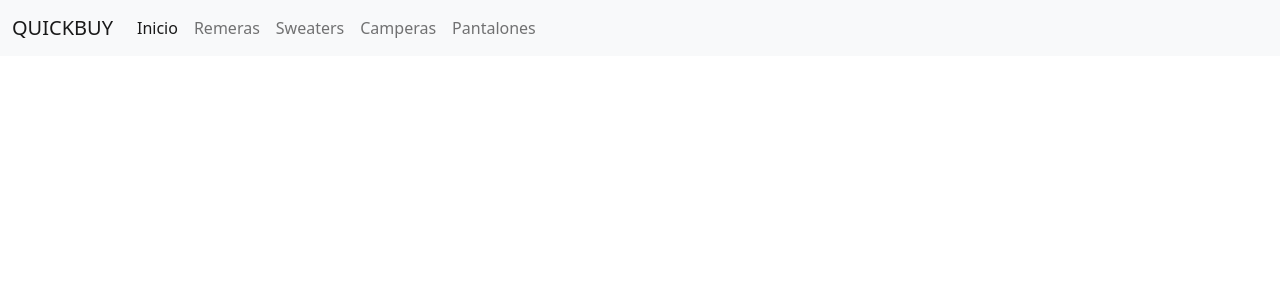
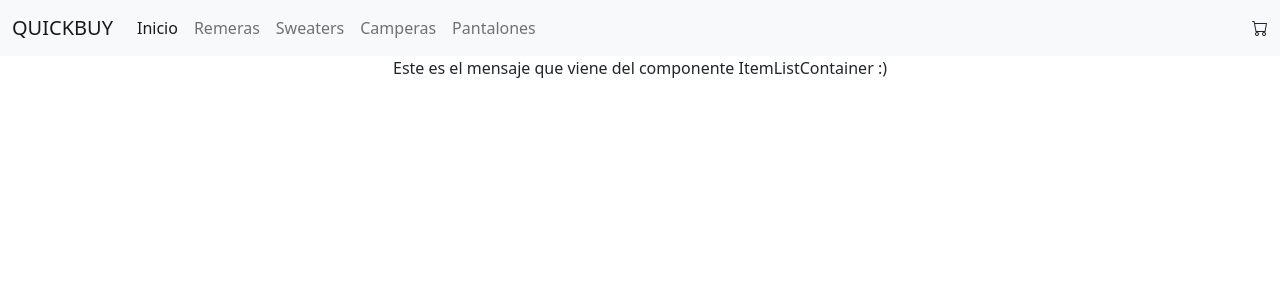
Before and after one commit to matiasmarangone/curso-react, a React (Create React App) app: page / in a window 1280 px wide. Shown: the top 300 px of the page. Built offline with nearby package versions, Linux system fonts and the light colour scheme.

Commit message:
Add Cart Widget and ItemListContainer component

```diff
--- a/package.json
+++ b/package.json
@@ -10,6 +10,7 @@
     "@testing-library/react": "^13.2.0",
     "@testing-library/user-event": "^13.5.0",
     "bootstrap": "^5.1.3",
+    "bootstrap-icons": "^1.8.2",
     "react": "^18.1.0",
     "react-dom": "^18.1.0",
     "react-scripts": "5.0.1",
--- a/src/App.js
+++ b/src/App.js
@@ -1,11 +1,13 @@
 import './App.css';
 import Navbar from './components/Navbar';
+import ItemListContainer from './components/ItemListContainer';
 import 'bootstrap';
 
 const App = () => {
   return (
     <div className="App">
-      <Navbar></Navbar>
+      <Navbar />
+      <ItemListContainer greeting="Este es el mensaje que viene del componente ItemListContainer :)" />
     </div>
   );
 }
--- /dev/null
+++ b/src/components/CartWidget.js
@@ -0,0 +1,15 @@
+import 'bootstrap-icons/font/bootstrap-icons.css';
+
+
+const CartWidget = () => {
+    return(
+        <div>
+
+            <i className="bi bi-cart"></i>
+
+        </div>
+    );
+}
+
+
+export default CartWidget;
--- /dev/null
+++ b/src/components/ItemListContainer.js
@@ -0,0 +1,10 @@
+
+const ItemListContainer = ({greeting}) => {
+    return(
+        <div>
+            {greeting}
+        </div>
+    );
+}
+
+export default ItemListContainer;
--- a/src/components/Navbar.js
+++ b/src/components/Navbar.js
@@ -1,4 +1,5 @@
 import 'bootstrap/dist/css/bootstrap.min.css';
+import CartWidget from './CartWidget';
 
 const Navbar = () => {
     return(<div>
@@ -31,6 +32,7 @@ const Navbar = () => {
       </ul>
 
     </div>
+    <CartWidget />
   </div>
 </nav>
 
```
Also changed, not shown: 1 other file (tests, documents, lock files or other folders).
